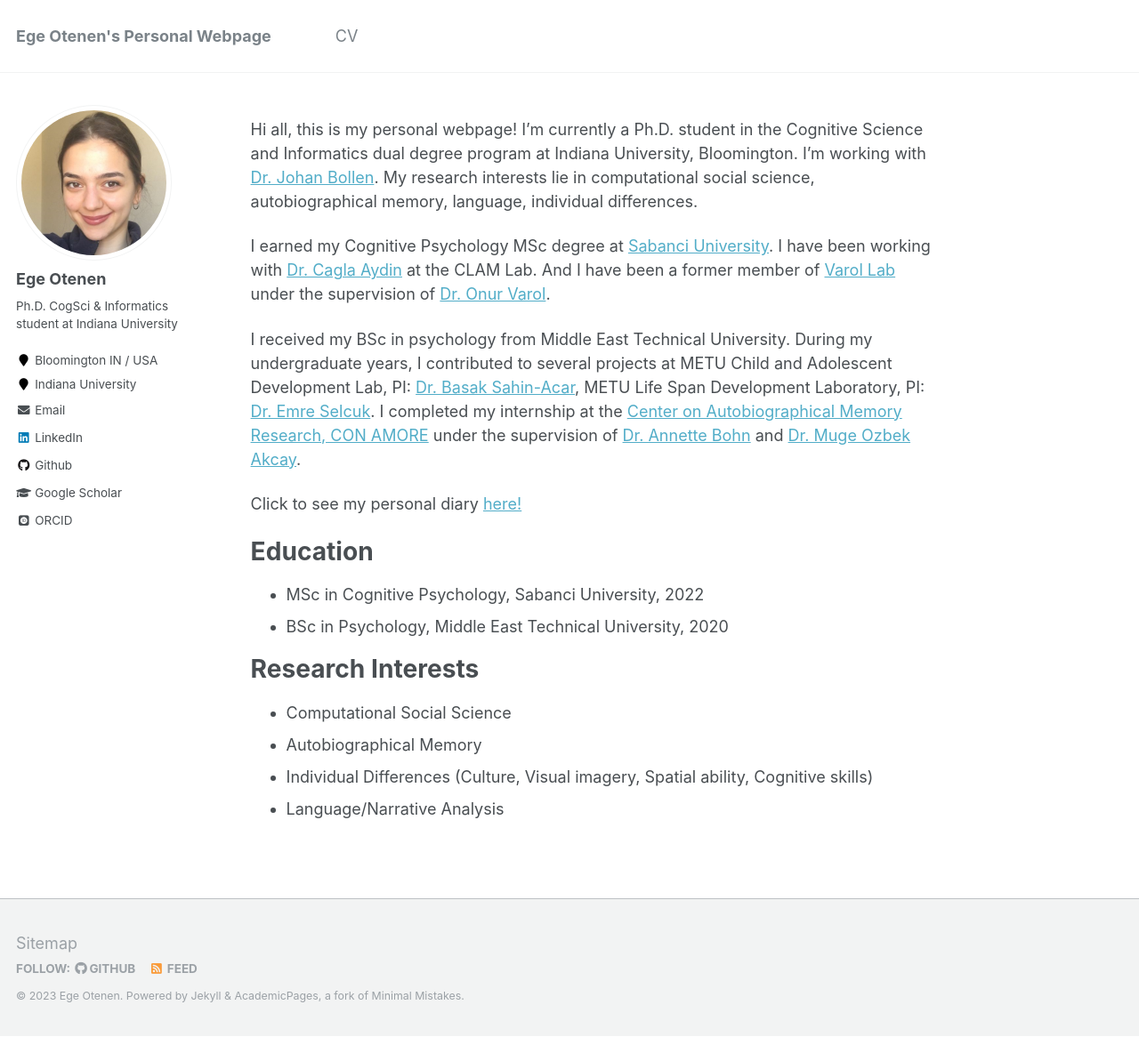
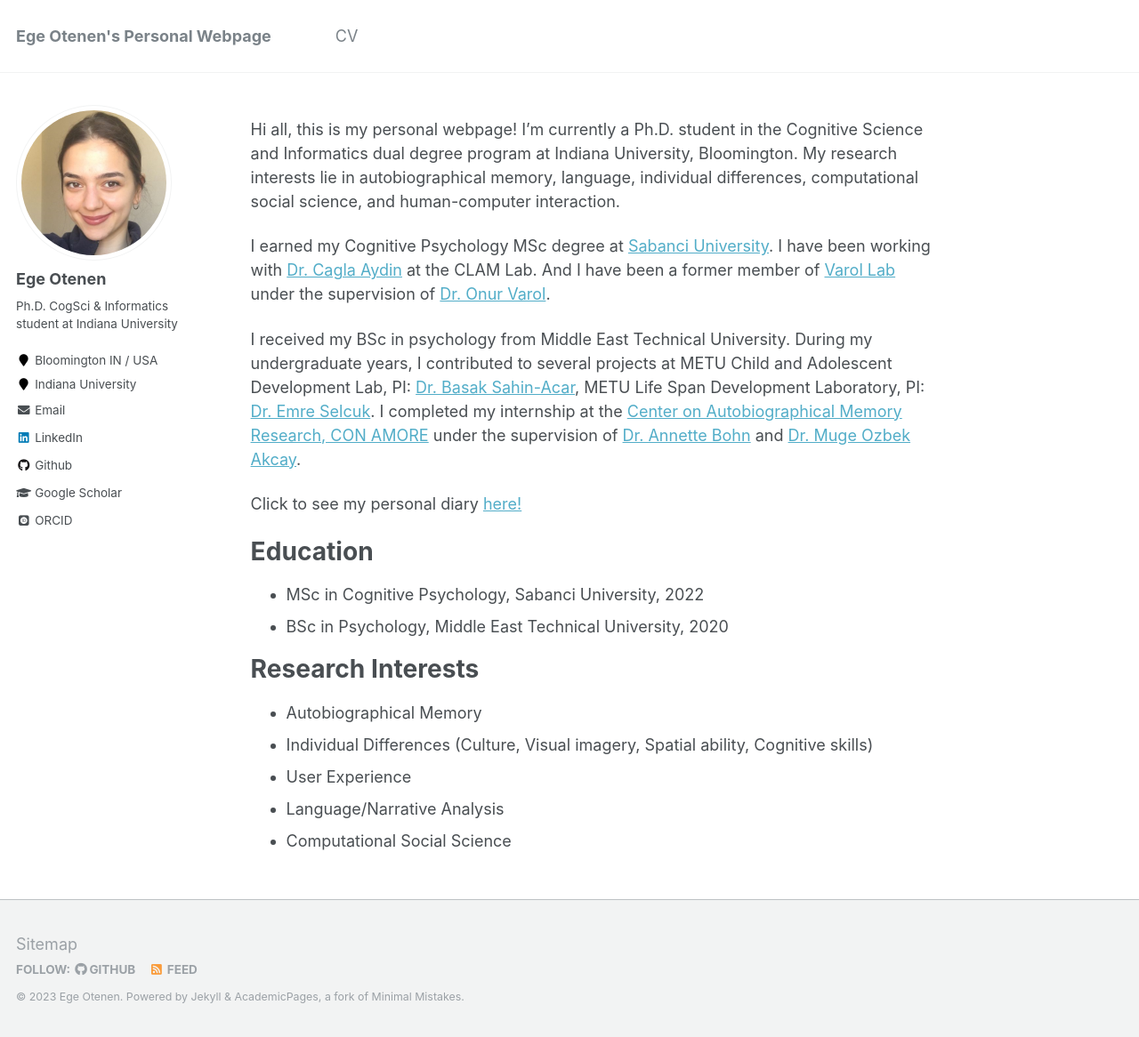
Before and after one commit to egeotenen/egeotenen.github.io, a Jekyll site: the page built from _pages/about.md, in a window 1280 px wide and 1166 px high. Shown: the whole window at 89% size. Built offline with Jekyll 4.4.1, drawn with Linux system fonts in a browser that asks for light colours; some web fonts are replaced.

Commit message:
update about

```diff
--- a/_pages/about.md
+++ b/_pages/about.md
@@ -8,7 +8,7 @@ redirect_from:
   - /about.html
 ---
 
-Hi all, this is my personal webpage! I'm currently a Ph.D. student in the Cognitive Science and Informatics dual degree program at Indiana University, Bloomington. I'm working with [Dr. Johan Bollen](https://homes.luddy.indiana.edu/jbollen/). My research interests lie in computational social science, autobiographical memory, language, individual differences.
+Hi all, this is my personal webpage! I'm currently a Ph.D. student in the Cognitive Science and Informatics dual degree program at Indiana University, Bloomington. My research interests lie in autobiographical memory, language, individual differences, computational social science, and human-computer interaction.
 
 I earned my Cognitive Psychology MSc degree at [Sabanci University](https://www.sabanciuniv.edu/). I have been working with [Dr. Cagla Aydin](https://fass.sabanciuniv.edu/en/faculty-members/detail/1980) at the CLAM Lab. And I have been a former member of [Varol Lab](http://varollab.com/) under the supervision of [Dr. Onur Varol](http://www.onurvarol.com/).
 
@@ -22,7 +22,8 @@ Click to see my personal diary [here!](https://sites.google.com/view/otenenege/m
 * BSc in Psychology, Middle East Technical University, 2020
 
 # Research Interests
-* Computational Social Science
 * Autobiographical Memory
 * Individual Differences (Culture, Visual imagery, Spatial ability, Cognitive skills)
+* User Experience
 * Language/Narrative Analysis
+* Computational Social Science
```
